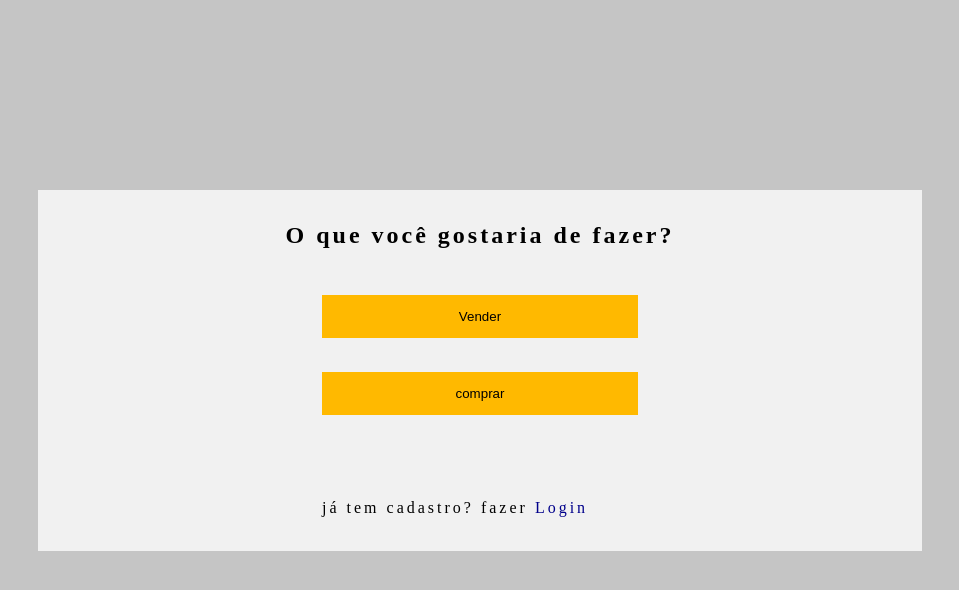
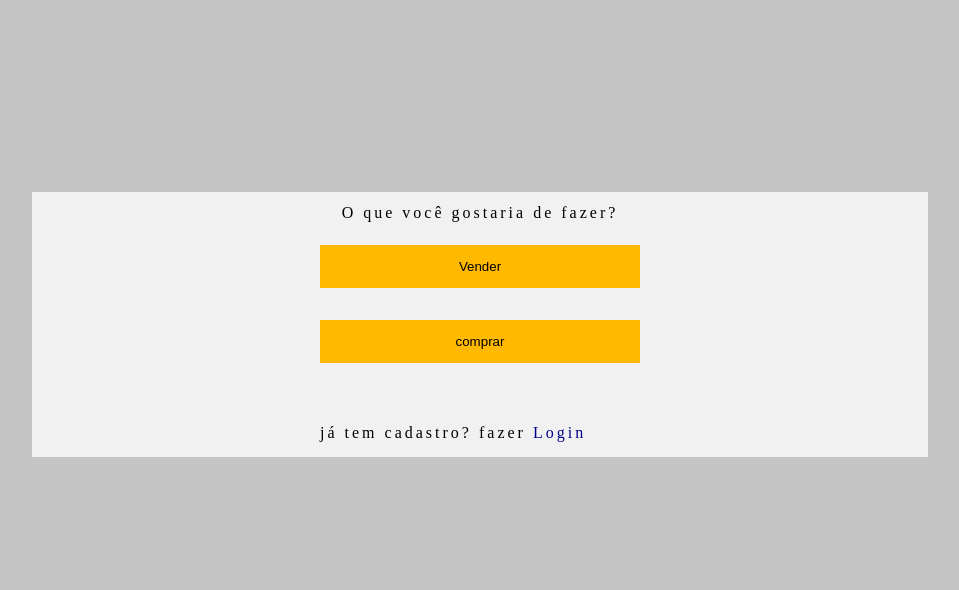
Before and after one commit to MrFahrenhei/agroyellow, a PHP site: page / in a window 1280 px wide. Shown: the top 590 px of the page, without its empty margins (160-1119 px from the left). Run offline with PHP 8.4, Linux system fonts and the light colour scheme.

Commit message:
reset css

```diff
--- a/index.php
+++ b/index.php
@@ -8,6 +8,7 @@ $db = mysqli_select_db($cx, "conexao");
 <html>
 <head>
     <meta charset="UTF-8">
+    <link rel="stylesheet" href="styles/reset.css">
     <link rel="stylesheet" href="styles/css.css">
     <script type="text/javascript" src="index.js"></script>
     <title>Login </title>
--- /dev/null
+++ b/styles/reset.css
@@ -0,0 +1,44 @@
+html, body, div, span, applet, object, iframe,
+h1, h2, h3, h4, h5, h6, p, blockquote, pre,
+a, abbr, acronym, address, big, cite, code,
+del, dfn, em, img, ins, kbd, q, s, samp,
+small, strike, strong, sub, sup, tt, var,
+b, u, i, center,
+dl, dt, dd, ol, ul, li,
+fieldset, form, label, legend,
+table, caption, tbody, tfoot, thead, tr, th, td,
+article, aside, canvas, details, embed,
+figure, figcaption, footer, header, hgroup,
+menu, nav, output, ruby, section, summary,
+time, mark, audio, video {
+	margin: 0;
+	padding: 0;
+	border: 0;
+	font-size: 100%;
+	font: inherit;
+	vertical-align: baseline;
+}
+
+/* HTML5 navegadores mais velhos */
+article, aside, details, figcaption, figure,
+footer, header, hgroup, menu, nav, section {
+	display: block;
+}
+body {
+	line-height: 1;
+}
+ol, ul {
+	list-style: none;
+}
+blockquote, q {
+	quotes: none;
+}
+blockquote:before, blockquote:after,
+q:before, q:after {
+	content: '';
+	content: none;
+}
+table {
+	border-collapse: collapse;
+	border-spacing: 0;
+}
```
